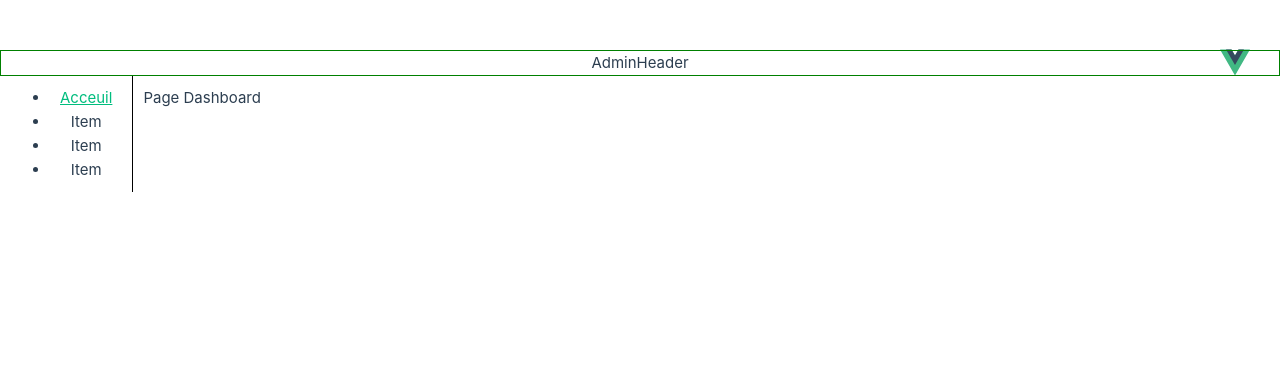
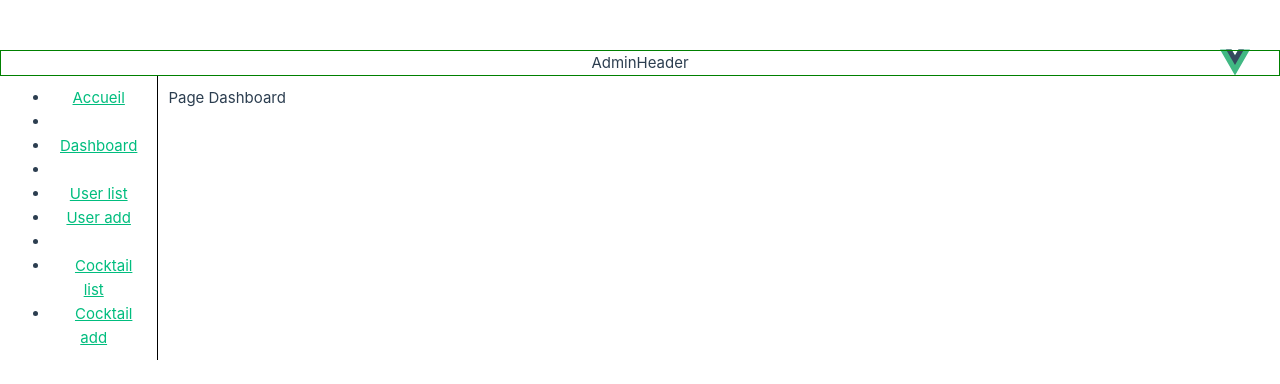
Before and after one commit to hamdiasma/vuejs3-app-test, a Vue app: page /admin/dashboard in a window 1280 px wide. Shown: the top 384 px of the page. Built offline with nearby package versions, Linux system fonts and the light colour scheme; sample sign-in values are in the browser's storage.

Commit message:
protect router avec beforeEach

```diff
--- a/src/_helpers/auth-guard.js
+++ b/src/_helpers/auth-guard.js
@@ -1,14 +1,15 @@
 import router  from "@/router"
 
 
-export function suthGuard(to) {
+export function authGuard(to) {
     let token = localStorage.getItem("token")
     console.log('====================================');
     console.log(token);
     console.log('====================================');
+
     if(token){
         return true
     }
 
-    router.push("/")
+    router.push("/login")
  }
--- a/src/components/AdminNav.vue
+++ b/src/components/AdminNav.vue
@@ -1,12 +1,15 @@
 <template>
     <div class="ad_nav">
        <ul>
-        <li>
-            <RouterLink to="/">Acceuil</RouterLink>
-        </li>
-        <li>Item</li>
-        <li>Item</li>
-        <li>Item</li>
+        <li><router-link to='/'>Accueil</router-link></li>
+            <li>&nbsp;</li>
+            <li><router-link to='/admin/dashboard'>Dashboard</router-link></li>
+            <li>&nbsp;</li>
+            <li><router-link to='/admin/users/index'>User list</router-link></li>
+            <li><router-link to='/admin/users/add'>User add</router-link></li>
+            <li>&nbsp;</li>
+            <li><router-link to='/admin/cocktails/index'>Cocktail list</router-link></li>
+            <li><router-link to='/admin/cocktails/edit'>Cocktail add</router-link></li>
        </ul>
     </div>
 </template>
--- a/src/router/index.js
+++ b/src/router/index.js
@@ -4,7 +4,7 @@ import * as Public from "@/views/public"
 import * as Admin from "@/views/admin"
 import * as Auth from "@/views/auth"
 
-import {suthGuard} from "@/_helpers/auth-guard"
+import {authGuard} from "@/_helpers/auth-guard"
 
 // localStorage.setItem("token","layane")
 
@@ -41,7 +41,8 @@ const router = createRouter({
     },
     {
       path: '/admin',
-      name: 'admin-layout',
+      name: 'admin',
+      // beforeEnter:suthGuard, on letulise pas dans le cas de children "simple route"
       component: Admin.AdminLayout,
       children:[
         {
@@ -82,7 +83,7 @@ const router = createRouter({
     },
     {
       path: '/login',
-      component: Auth.Login ,beforeEnter: suthGuard},
+      component: Auth.Login},
     {
       path: '/:pathMatchall(.*)*',
       component: Public.NotFound
@@ -90,4 +91,11 @@ const router = createRouter({
   ]
 })
 
+router.beforeEach((to, from, next) => {
+ if(to.matched[0].name ==="admin"){
+  authGuard()
+ }
+ next()
+})
+
 export default router
--- a/src/views/auth/Login.vue
+++ b/src/views/auth/Login.vue
@@ -27,7 +27,8 @@ export default {
   },
   methods: {
     login() {
-      console.log(this.userDAta);
+      localStorage.setItem("token","hamdi");
+      this.$router.push('/admin/dashboard')
     }
   }
 };
```
